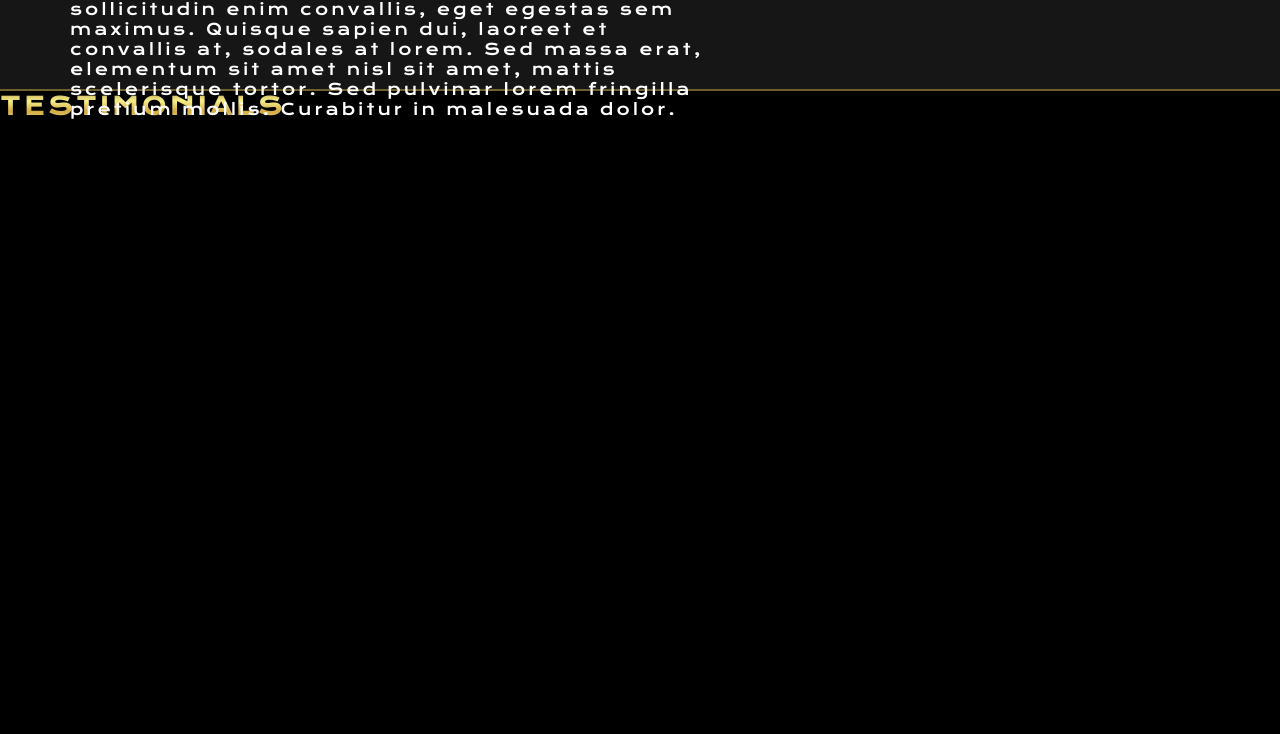
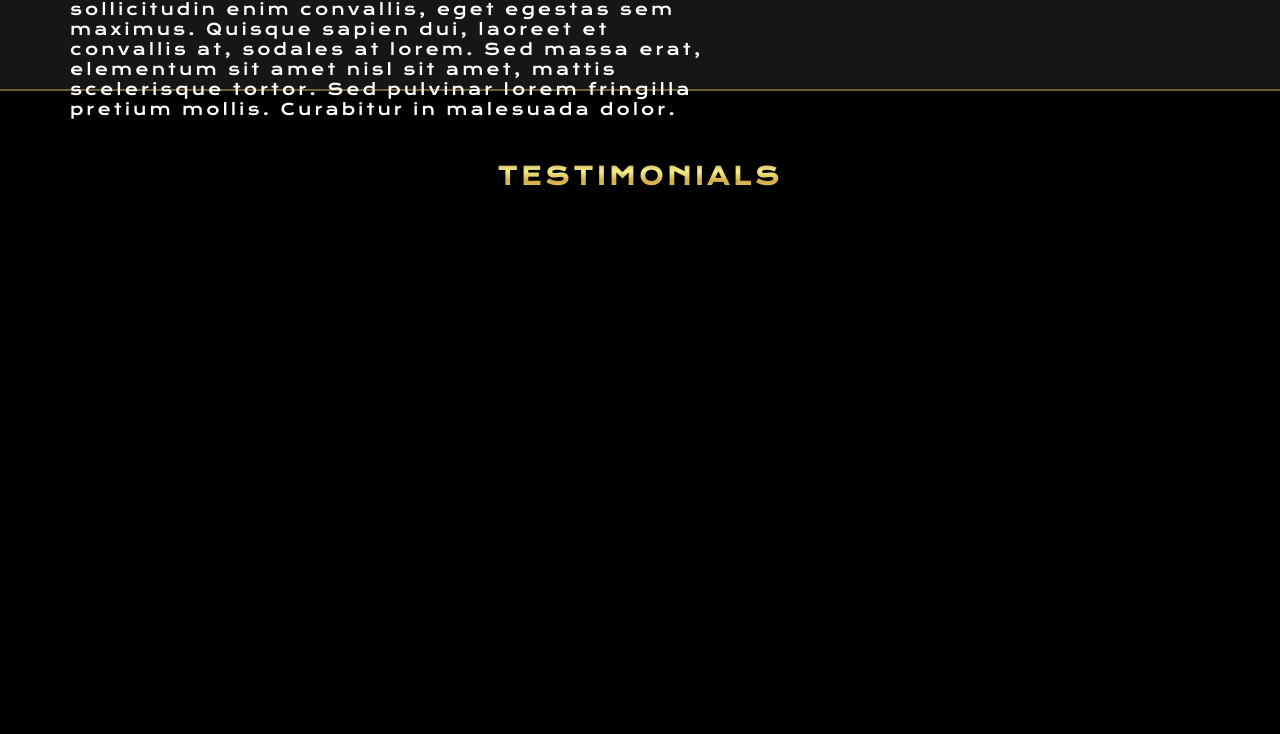
Before and after one commit to DenysRudenko/Project-1, a plain HTML site: page index.html in a window 1280 px wide. Shown: the part 1508-2242 px from the top of the page. Drawn offline with nearby package versions, Linux system fonts and the light colour scheme.

Commit message:
Add style for testimonials(unfinished)

```diff
--- a/assets/css/style.css
+++ b/assets/css/style.css
@@ -351,6 +351,12 @@ h1 {
     border-top: 2px solid rgb(187, 161, 79, .6);
 }
 
+.testimonials_loc {
+    position: relative;
+    top: 70px;
+    text-align: center;
+}
+
 .testimonials_text {
     background: -webkit-linear-gradient(#bba14f, #f7ef8a, #d2ac47, #edc967);
     -webkit-background-clip: text;
--- a/index.html
+++ b/index.html
@@ -107,7 +107,10 @@
 
     <section>
         <div class="testimonials">
-            <h2 class="testimonials_text">Testimonials</h2>
+            <div class="testimonials_loc">
+                <h2 class="testimonials_text">Testimonials</h2>
+            </div>
+
         </div>
     </section>
 
```
